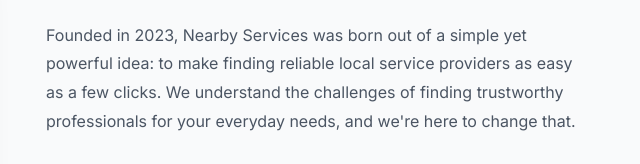
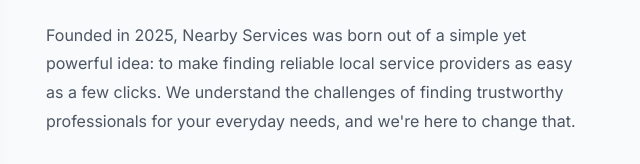
Before and after one commit to oksaumya/nearby.in, a plain HTML site: page about.html in a window 1280 px wide. Shown: the part 534-698 px from the top of the page, 626-1266 px from the left. Drawn offline with Linux system fonts and the light colour scheme.

Commit message:
Update about.html

```diff
--- a/about.html
+++ b/about.html
@@ -149,7 +149,7 @@
                 </div>
                 <div class="about-text">
                     <h2>Our Story</h2>
-                    <p>Founded in 2023, Nearby Services was born out of a simple yet powerful idea: to make finding reliable local service providers as easy as a few clicks. We understand the challenges of finding trustworthy professionals for your everyday needs, and we're here to change that.</p>
+                    <p>Founded in 2025, Nearby Services was born out of a simple yet powerful idea: to make finding reliable local service providers as easy as a few clicks. We understand the challenges of finding trustworthy professionals for your everyday needs, and we're here to change that.</p>
                     <p>Our platform connects service seekers with verified local professionals, ensuring quality, reliability, and peace of mind. Whether you need a tutor for your child, a plumber for a leaky faucet, or help around the house, we've got you covered.</p>
                     <p>We believe in empowering local service providers by giving them the tools and visibility they need to grow their businesses while providing customers with a seamless experience.</p>
                 </div>
```
